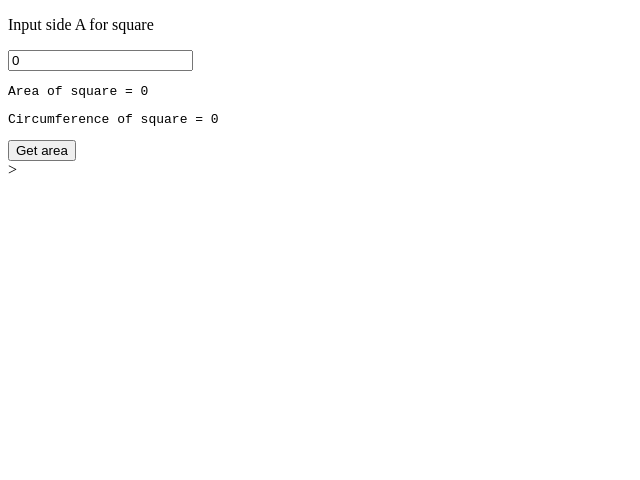
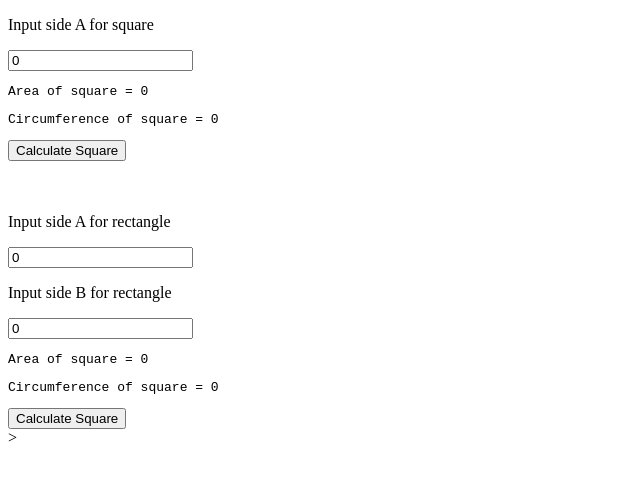
Before and after one commit to JokkeGitHub/geometri, an Angular app: page / in a window 1280 px wide. Shown: the top 480 px of the page, without its empty margins (0-640 px from the left). Built offline with nearby package versions, Linux system fonts and the light colour scheme.

Commit message:
calculating square successfully

```diff
--- a/src/app/classes/shape.ts
+++ b/src/app/classes/shape.ts
@@ -1,5 +1,5 @@
 export class Shape {
-    protected sideA: number;
+    sideA: number;
 
     constructor(sideA: number){
         this.sideA = sideA;
@@ -13,7 +13,7 @@ export class Square extends Shape {
         this.sideA = sideA;
     }
 
-    getArea(): number {
+    getArea(){
         return this.sideA * this.sideA;
     }
 
--- a/src/app/shapes/shapes.component.html
+++ b/src/app/shapes/shapes.component.html
@@ -1,10 +1,19 @@
 <div>
     <p>Input side A for square</p>
     <input type="number" [(ngModel)]="inputA">
-    <pre>Area of square = {{ getArea(inputA) | number}}</pre>
-    <pre>Circumference of square = {{ inputA | number}}</pre>
-    <button class="btn" id="btnSquare" (click)="getArea(inputA)" name="btnSquare" value="area">Get area</button>
+    <pre>Area of square = {{squareArea | number}}</pre>
+    <pre>Circumference of square = {{ squareCircumference | number}}</pre>
+    <button (click)="calculateSquare()">Calculate Square</button>
 
     <br>
+    <br>
+    <br>
+    <p>Input side A for rectangle</p>
+    <input type="number" [(ngModel)]="inputA">
+    <p>Input side B for rectangle</p>
+    <input type="number" [(ngModel)]="inputA">
+    <pre>Area of square = {{squareArea | number}}</pre>
+    <pre>Circumference of square = {{ squareCircumference | number}}</pre>
+    <button (click)="calculateSquare()">Calculate Square</button>
 
 </div>
--- a/src/app/shapes/shapes.component.ts
+++ b/src/app/shapes/shapes.component.ts
@@ -14,8 +14,12 @@ export class ShapesComponent implements OnInit {
 
   inputA: number = 0;
   squareArea: number = 0;
+  squareCircumference: number = 0;
+  square: Square = new Square(0);
 
-  square: Square = new Square(this.inputA);
+  rectangle: Rectangle = new Rectangle(0, 0);
+
+  msg:string = "";
 
   constructor(){
   }
@@ -23,10 +27,20 @@ export class ShapesComponent implements OnInit {
   ngOnInit(): void {
   }
 
-  getArea(inputA: number){
+  calculateSquare(){
+    this.square.sideA = this.inputA;
+    this.squareAreaFunction();
+    this.squareCircumferenceFunction();
+  }
 
-    let area = this.square.getArea();
-    return area;
+  squareAreaFunction(){
+    this.squareArea = this.square.getArea();
+    return this.squareArea;
+  }
+
+  squareCircumferenceFunction(){
+    this.squareCircumference = this.square.getCircumference();
+    return this.squareCircumference;
   }
 
 }
```
